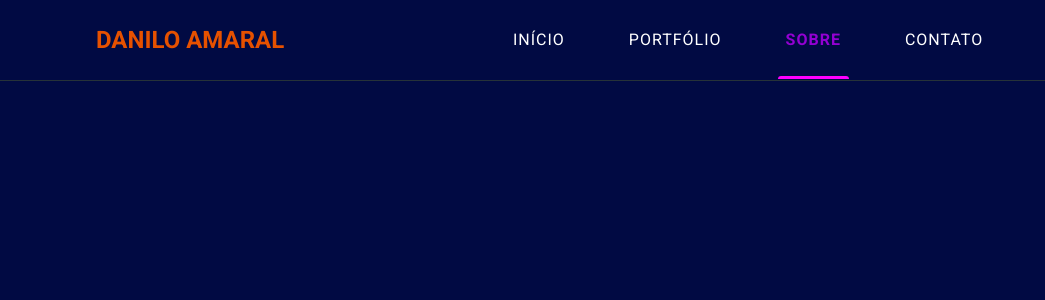
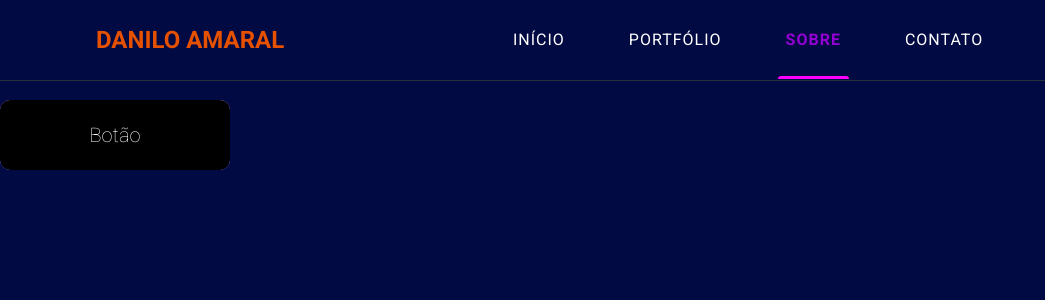
Before and after one commit to Danilo55Amaral/Danilo-Amaral-Site, a Next.js app: page /about in a window 1280 px wide. Shown: the top 300 px of the page, without its empty margins (0-1045 px from the left). Built offline with nearby package versions, Linux system fonts and the light colour scheme.

Commit message:
Componente de teste ButtonAnimate

```diff
--- /dev/null
+++ b/src/components/ButtonAnimate/index.tsx
@@ -0,0 +1,15 @@
+import { Container } from "./styles";
+
+
+export function Buttonanimate() {
+    return (
+        <Container>
+            <a href="#" className="gradient-button">
+                <div className="gradient"></div>
+                <div className="button">
+                    <span>Botão</span>
+                </div>
+            </a>
+        </Container>
+    )
+}
--- /dev/null
+++ b/src/components/ButtonAnimate/styles.tsx
@@ -0,0 +1,65 @@
+import styled from "styled-components";
+
+export const Container = styled.div `
+
+    h1 {
+        margin-top: 100px;
+    }
+
+    .gradient-button {
+        position: relative;
+        width: 230px;
+        height: 70px;
+        display: flex;
+        align-items: center;
+        justify-content: center;
+        color: #FFF;
+        font-family: "Roboto";
+        font-size: 20px;
+        font-weight: 300;
+        text-decoration: none;
+        border-radius: 10px;
+        overflow: hidden;
+        cursor: pointer;
+        margin-top: 100px;
+    }
+
+    .button {
+            width: 100%;
+            height: 100%;
+            background-color: #000;
+            border-radius: 9px;
+            display: flex;
+            justify-content: center;
+            align-items: center;
+            z-index: 1;
+            transition: all 500ms;
+        }
+
+        .gradient {
+            width: 200%;
+            height: 107%;
+            position: absolute;
+            background-image: linear-gradient(115deg,#4fcf70,#fad648,#a767e5,#12bcfe,#44ce7b);
+            background-size: 50%;
+        }
+
+        .gradient-button:hover .button {
+            width: 95%;
+            height: 85%;
+        }
+
+        .gradient-button:hover .gradient {
+            animation: gradientloop 1s linear 0s infinite normal;
+        }
+
+        @keyframes gradientloop {
+
+            0%{
+                background-position: 0%;
+            }
+            100%{
+                background-position: -100%;
+            }
+        }
+`;
--- a/src/pages/about.tsx
+++ b/src/pages/about.tsx
@@ -1,3 +1,8 @@
+import { Buttonanimate } from "../components/ButtonAnimate";
+
 export default function about() {
-    <h1>Sobre</h1>
+    return (
+        <Buttonanimate />
+    )
+
 }
```
